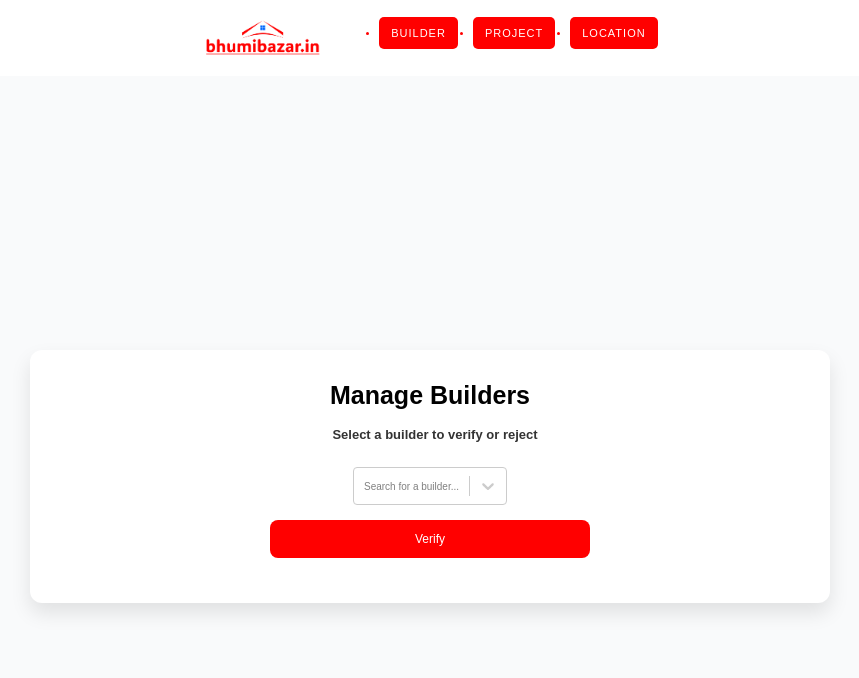
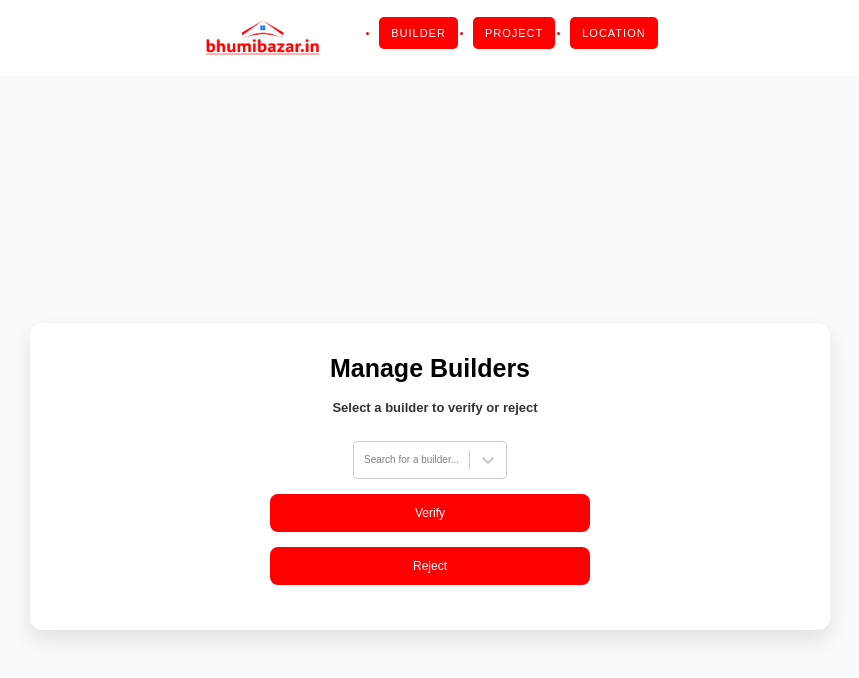
Before and after one commit to Faisu0p/Bhumi-Frontend, a React (Vite) app: page /manage-builder in a window 1280 px wide. Shown: the top 678 px of the page, without its empty margins (210-1069 px from the left). Built offline with nearby package versions, Linux system fonts and the light colour scheme; no server answers; some icons are missing.

Commit message:
Builder Reject Functionality

```diff
--- a/src/Pages/Admin/ManageBuilderPage.jsx
+++ b/src/Pages/Admin/ManageBuilderPage.jsx
@@ -1,5 +1,5 @@
 import React, { useState, useEffect } from 'react';
-import { getBuilders, verifyBuilder, getBuilderById } from './apis/builderApi'; // Import the updated API functions
+import { getBuilders, verifyBuilder, getBuilderById, rejectBuilder } from './apis/builderApi'; // Import the updated API functions
 import Select from 'react-select'; // Import react-select
 import './ManageBuilderPage.css';
 
@@ -76,6 +76,36 @@ const ManageBuilderPage = () => {
     }
   };
 
+  // Handle rejection of selected builder
+const handleReject = async () => {
+  if (!selectedBuilder) {
+    setVerificationMessage('Please select a builder');
+    return;
+  }
+
+  try {
+    const selectedBuilderObj = builders.find(builder => builder.Builder_id === selectedBuilder.value);
+
+    if (selectedBuilderObj) {
+      const response = await rejectBuilder({
+        builderId: selectedBuilderObj.Builder_id,  // Ensure this matches the field expected by the backend (builderId)
+      });
+
+      console.log("Response from rejectBuilder:", response);
+
+      if (response && response.message) {
+        setVerificationMessage(response.message);
+      } else {
+        setVerificationMessage('Unexpected response format from server');
+      }
+    }
+  } catch (error) {
+    setVerificationMessage('An error occurred while rejecting the builder');
+    console.error('Error rejecting builder:', error);
+  }
+};
+
+
   // Map builders to the format that react-select expects
   const builderOptions = builders.map((builder) => ({
     value: builder.Builder_id,
@@ -104,6 +134,9 @@ const ManageBuilderPage = () => {
           <button onClick={handleVerify} className="manage-builder-verify-button">
             Verify
           </button>
+          <button onClick={handleReject} className="manage-builder-verify-button">
+            Reject
+          </button>
         </div>
 
         {verificationMessage && (
@@ -112,9 +145,10 @@ const ManageBuilderPage = () => {
 
         {/* Display builder details if a builder is selected */}
         {builderDetails && (
-          <div className="builder-details-container">
+          <div className="manage-builder-details-container">
             <h3>Builder Details</h3>
             <p><strong>Builder Id:</strong> {builderDetails.Builder_id}</p>
+            <p><strong>Approval Status:</strong> {builderDetails.approvalStatus}</p>
             <p><strong>Full Name:</strong> {builderDetails.FullName}</p>
             <p><strong>Nick Name:</strong> {builderDetails.NickName}</p>
             <p><strong>State:</strong> {builderDetails.State}</p>
--- a/src/Pages/Admin/apis/builderApi.jsx
+++ b/src/Pages/Admin/apis/builderApi.jsx
@@ -40,6 +40,20 @@ export const verifyBuilder = async (builderData) => {
   return data;
 };
 
+// Reject a builder by name or ID
+export const rejectBuilder = async (builderData) => {
+  const response = await fetch(`${BASE_URL}/rejectByid`, {
+    method: 'POST',
+    headers: {
+      'Content-Type': 'application/json',
+    },
+    body: JSON.stringify(builderData),
+  });
+  const data = await response.json();
+  return data;
+};
+
+
 // Get only verified builders
 export const getVerifiedBuilders = async () => {
   const response = await fetch(`${BASE_URL}/verified-builders`);
```
